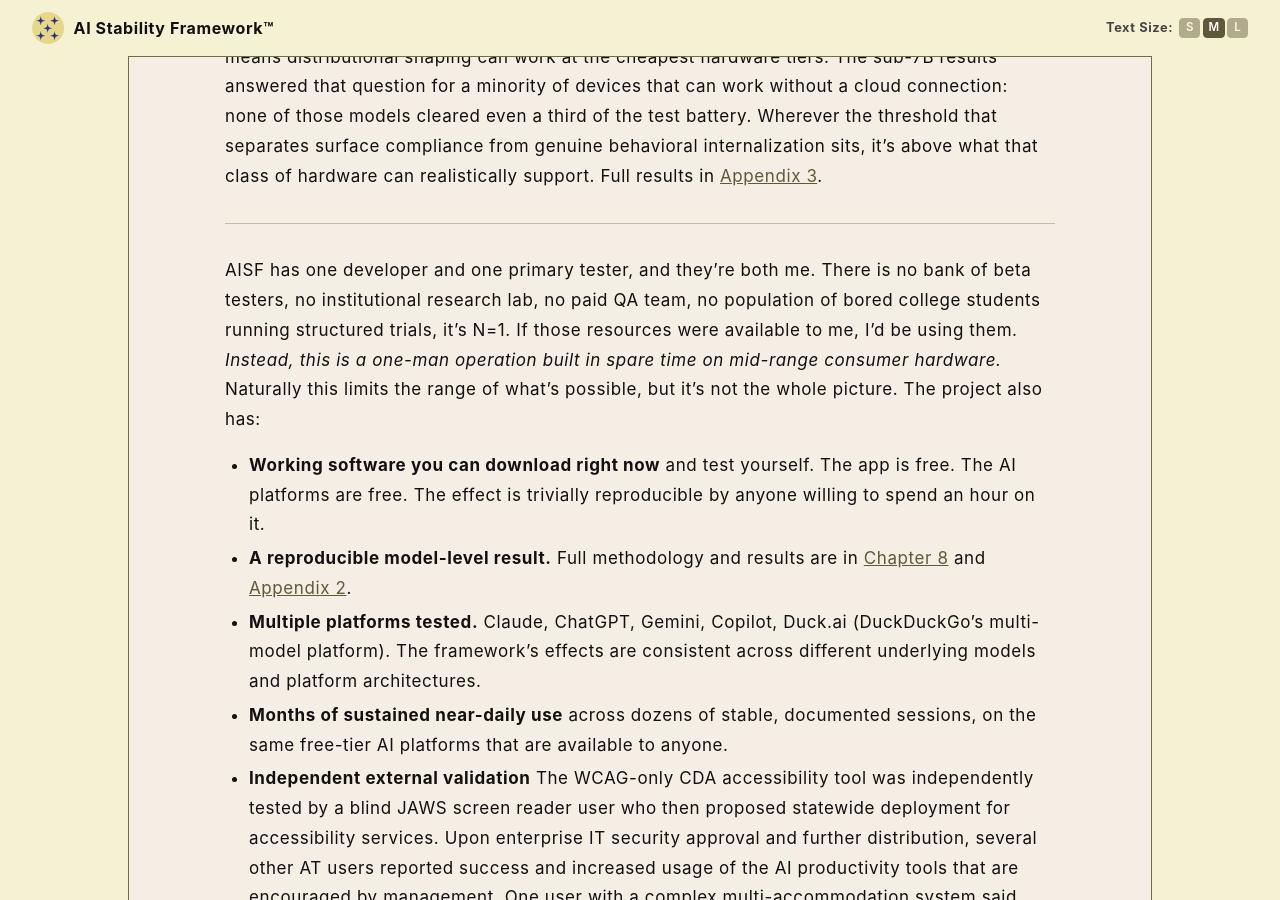
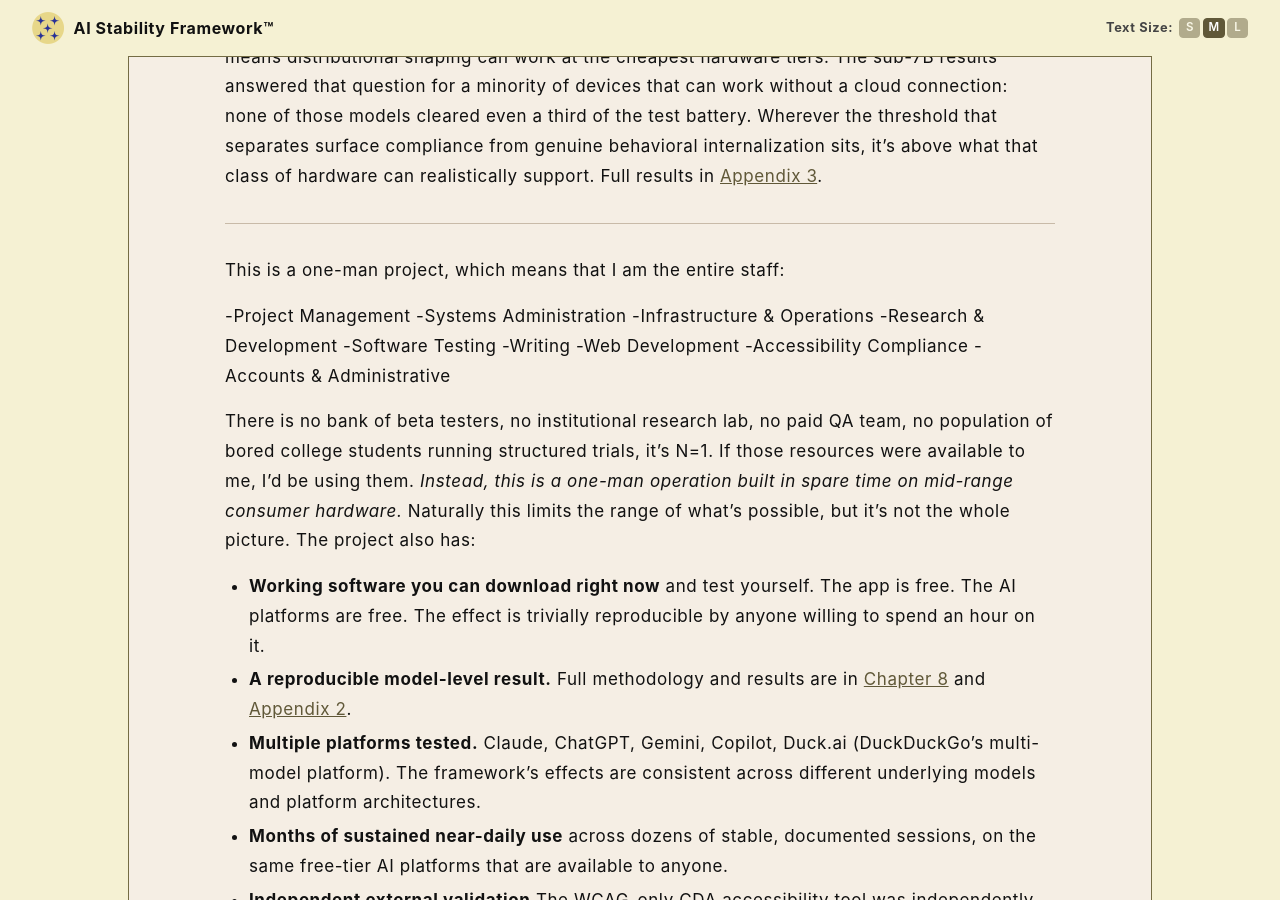
Before and after one commit to rojaslen/AISF-WEB, a Jekyll site: the page built from ch11.md, in a window 1280 px wide and 900 px high, scrolled down 2103 px. Built offline with Jekyll 4.4.1, drawn with Linux system fonts in a browser that asks for light colours; some web fonts are replaced.

Commit message:
Update ch11.md

```diff
--- a/ch11.md
+++ b/ch11.md
@@ -31,7 +31,19 @@
 
 ---
 
-AISF has one developer and one primary tester, and they're both me. There is no bank of beta testers, no institutional research lab, no paid QA team, no population of bored college students running structured trials, it's N=1. If those resources were available to me, I'd be using them. *Instead, this is a one-man operation built in spare time on mid-range consumer hardware.* Naturally this limits the range of what's possible, but it's not the whole picture. The project also has:
+This is a one-man project, which means that I am the entire staff:
+
+-Project Management
+-Systems Administration
+-Infrastructure & Operations
+-Research & Development
+-Software Testing
+-Writing
+-Web Development
+-Accessibility Compliance
+-Accounts & Administrative
+
+There is no bank of beta testers, no institutional research lab, no paid QA team, no population of bored college students running structured trials, it's N=1. If those resources were available to me, I'd be using them. *Instead, this is a one-man operation built in spare time on mid-range consumer hardware.* Naturally this limits the range of what's possible, but it's not the whole picture. The project also has:
 
 - **Working software you can download right now** and test yourself. The app is free. The AI platforms are free. The effect is trivially reproducible by anyone willing to spend an hour on it.
 - **A reproducible model-level result.** Full methodology and results are in <a href="/ch08">Chapter 8</a> and <a href="/apx02">Appendix 2</a>.
```
